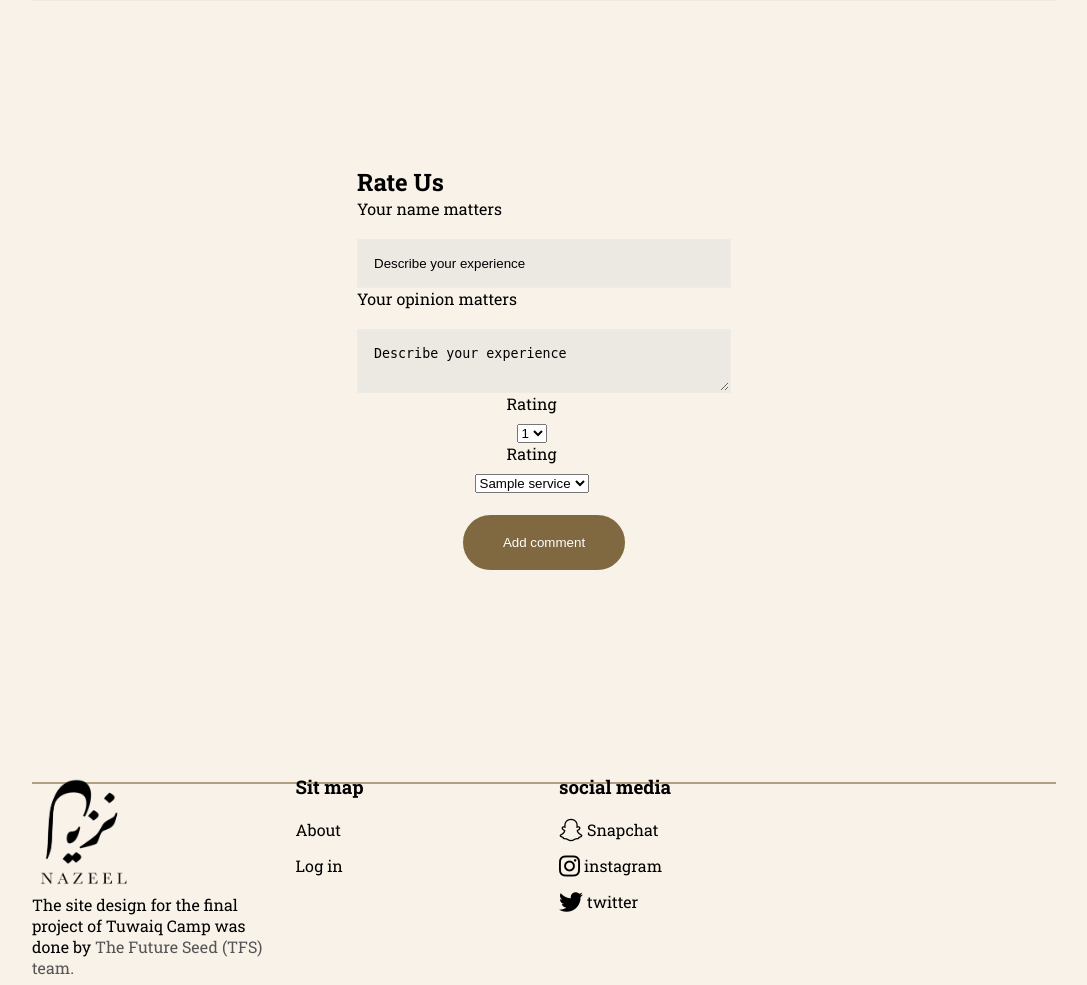
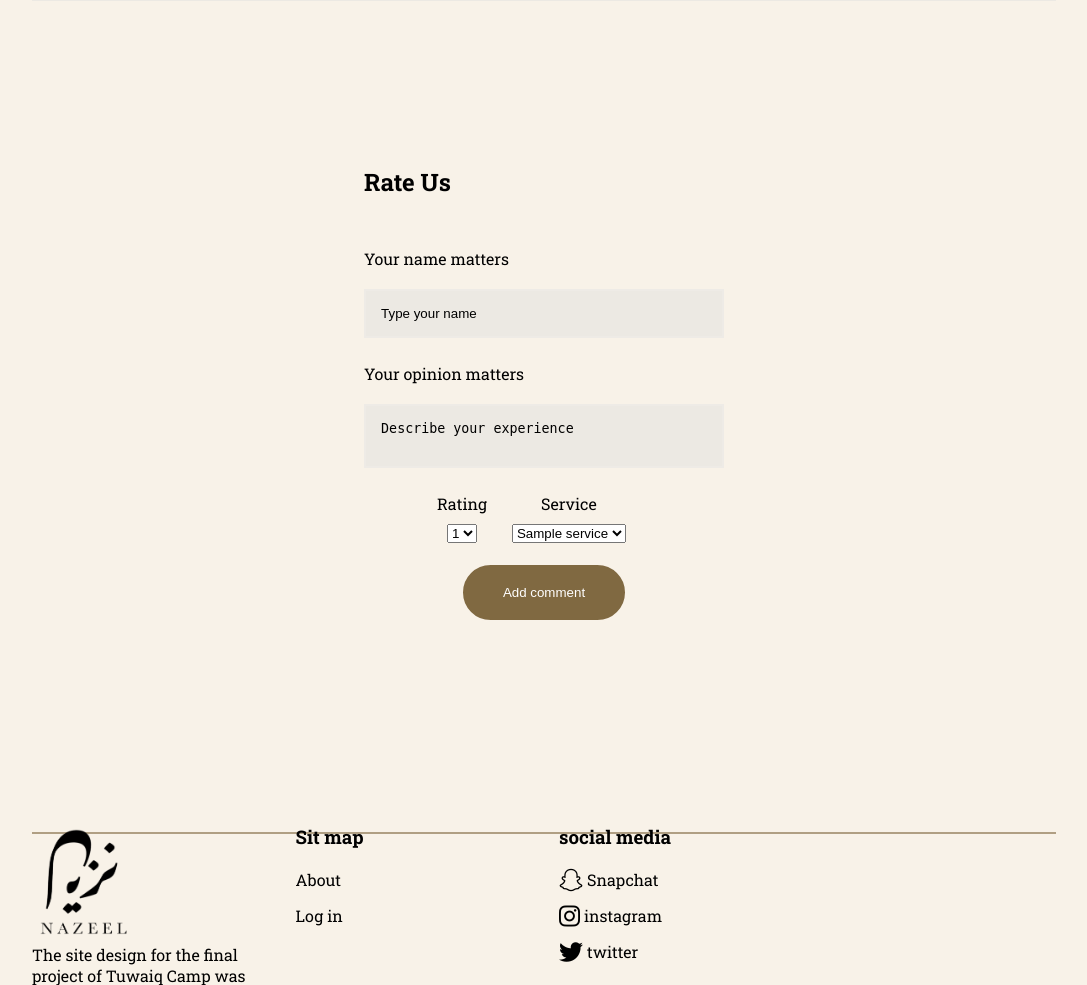
Before and after one commit to Mrsos07/Nazeel, a Django app: template NazeelPro/main_app/templates/main_app/history.html in a window 1280 px wide. Shown: the part 841-1826 px from the top of the page, without its empty margins (96-1183 px from the left). Run offline with Django 4.2, Linux system fonts and the light colour scheme; the template is opened without the code that fills it: most values are stand-ins (such as "Sample title", 1, 10 or a date in 2020); some libraries are stand-ins or nearby versions.

Commit message:
ubdate rating form

```diff
--- a/NazeelPro/main_app/templates/main_app/history.html
+++ b/NazeelPro/main_app/templates/main_app/history.html
@@ -28,7 +28,7 @@
     <section class="container">
 
         <div class="heading_top flex1 marg-t" style="margin-top: 400px;">
-            <div class="heading">
+            <div class="heading top-anime">
             <h5>RAISING COMFORT TO THE HIGHEST LEVEL</h5>
             <h2>my orders</h2>
             </div>
@@ -76,16 +76,19 @@
             {% csrf_token %}
             <h1 class="left-ainme">Rate Us</h1>
 
-            <div class="mb-3">
+            <div style="display: flex; margin-top: 25px;">
+            <div class="bottom-anime">
+            <div class="mb-3" style="margin-top: 25px;">
                 <label for="exampleFormControlInput1" class="form-label">Your name matters</label>
-                <input class="form-control" id="exampleFormControlInput1" placeholder="Describe your experience" name="name"></input>
+                <input class="form-control" id="exampleFormControlInput1" placeholder="Type your name" name="name"></input>
             </div>
 
             <div class="mb-3">
-                <label for="exampleFormControlInput1" class="form-label">Your opinion matters</label>
-                <textarea class="form-control" id="exampleFormControlInput1" placeholder="Describe your experience" name="content"></textarea>
+                <label for="exampleFormControlInput1" class="form-label" style="display: flex; flex-direction: column; margin-top: 25px;">Your opinion matters</label>
+                <textarea style="max-width: 450px; margin-top: 20px; resize: none;" class="form-control" id="exampleFormControlInput1" placeholder="Describe your experience" name="content"></textarea>
             </div>
 
+            <div style="display: flex; margin-top: 25px; justify-content: center;">
             <div class="menu-price">
                         <label for="#">Rating</label>
                         <select name="rating" id="" class="form-select">
@@ -98,18 +101,20 @@
                     </div>
 
                     <div class="menu-price">
-                        <label for="#">Rating</label>
+                        <label for="#">Service</label>
                         <select name="" id="" class="form-select">
                             {% for service in main_services%}
                             <option value="{{service.id}}">{{service.name_service}}</option>
                            {% endfor %}
                         </select>
                     </div>
+                    </div>
 
 
                     <div class="btn-form">
                         <button type="submit" class="btn1">Add comment</button>
                       </div>
+                    </div>
             </div>
 
         </form>
```
